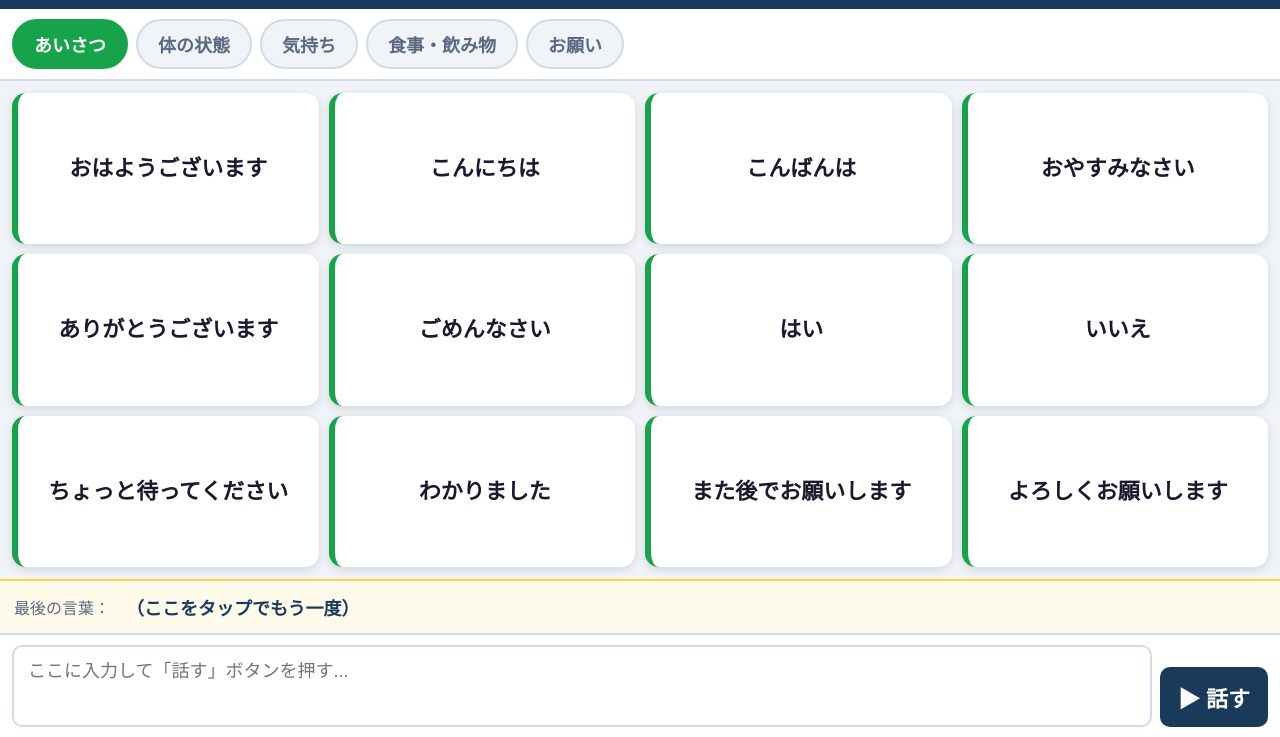
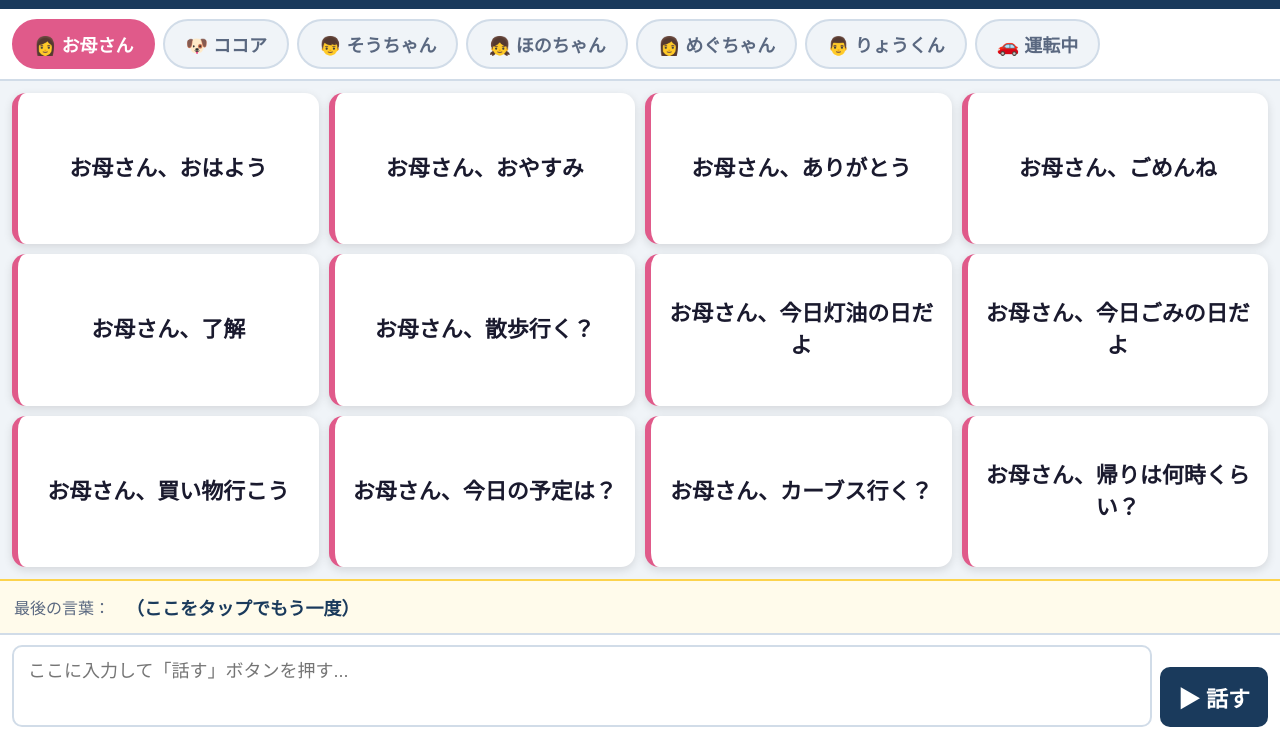
Before and after one commit to megumi621coco/voice-app, a plain HTML site: page index.html in a window 1280 px wide. Shown: the part 63-800 px from the top of the page. Drawn offline with Linux system fonts and the light colour scheme.

Commit message:
カテゴリ・フレーズを家族・ペット・運転中に変更

```diff
--- a/css/style.css
+++ b/css/style.css
@@ -22,11 +22,13 @@
   --shadow:       0 3px 10px rgba(0,0,0,0.12);
   --shadow-press: 0 1px 3px rgba(0,0,0,0.15);
 
-  --c-greeting:  #16a34a;
-  --c-body:      #dc2626;
-  --c-feelings:  #7c3aed;
-  --c-food:      #d97706;
-  --c-requests:  #1d6fdb;
+  --c-okasan:   #e05a8a;
+  --c-cocoa:    #92400e;
+  --c-souchan:  #1d6fdb;
+  --c-honochan: #7c3aed;
+  --c-meguchan: #16a34a;
+  --c-ryokun:   #0f5986;
+  --c-driving:  #d97706;
 
   --font-sm:   16px;
   --font-base: 20px;
@@ -125,11 +127,13 @@ body {
   min-height: 48px;
 }
 
-.cat-btn[data-category="greeting"].active { background: var(--c-greeting); color: white; border-color: var(--c-greeting); }
-.cat-btn[data-category="body"].active     { background: var(--c-body);     color: white; border-color: var(--c-body); }
-.cat-btn[data-category="feelings"].active { background: var(--c-feelings); color: white; border-color: var(--c-feelings); }
-.cat-btn[data-category="food"].active     { background: var(--c-food);     color: white; border-color: var(--c-food); }
-.cat-btn[data-category="requests"].active { background: var(--c-requests); color: white; border-color: var(--c-requests); }
+.cat-btn[data-category="okasan"].active   { background: var(--c-okasan);   color: white; border-color: var(--c-okasan); }
+.cat-btn[data-category="cocoa"].active    { background: var(--c-cocoa);    color: white; border-color: var(--c-cocoa); }
+.cat-btn[data-category="souchan"].active  { background: var(--c-souchan);  color: white; border-color: var(--c-souchan); }
+.cat-btn[data-category="honochan"].active { background: var(--c-honochan); color: white; border-color: var(--c-honochan); }
+.cat-btn[data-category="meguchan"].active { background: var(--c-meguchan); color: white; border-color: var(--c-meguchan); }
+.cat-btn[data-category="ryokun"].active   { background: var(--c-ryokun);   color: white; border-color: var(--c-ryokun); }
+.cat-btn[data-category="driving"].active  { background: var(--c-driving);  color: white; border-color: var(--c-driving); }
 
 .cat-btn:active { opacity: 0.75; }
 
@@ -173,11 +177,13 @@ body {
   box-shadow: var(--shadow-press);
 }
 
-.phrase-btn[data-cat="greeting"] { border-left-color: var(--c-greeting); }
-.phrase-btn[data-cat="body"]     { border-left-color: var(--c-body); }
-.phrase-btn[data-cat="feelings"] { border-left-color: var(--c-feelings); }
-.phrase-btn[data-cat="food"]     { border-left-color: var(--c-food); }
-.phrase-btn[data-cat="requests"] { border-left-color: var(--c-requests); }
+.phrase-btn[data-cat="okasan"]   { border-left-color: var(--c-okasan); }
+.phrase-btn[data-cat="cocoa"]    { border-left-color: var(--c-cocoa); }
+.phrase-btn[data-cat="souchan"]  { border-left-color: var(--c-souchan); }
+.phrase-btn[data-cat="honochan"] { border-left-color: var(--c-honochan); }
+.phrase-btn[data-cat="meguchan"] { border-left-color: var(--c-meguchan); }
+.phrase-btn[data-cat="ryokun"]   { border-left-color: var(--c-ryokun); }
+.phrase-btn[data-cat="driving"]  { border-left-color: var(--c-driving); }
 
 @keyframes pulse {
   0%   { transform: scale(1); }
--- a/index.html
+++ b/index.html
@@ -23,11 +23,13 @@
 
   <!-- カテゴリタブ -->
   <nav class="category-nav" id="categoryNav" role="tablist" aria-label="カテゴリ">
-    <button class="cat-btn active" data-category="greeting" role="tab" aria-selected="true">あいさつ</button>
-    <button class="cat-btn" data-category="body" role="tab" aria-selected="false">体の状態</button>
-    <button class="cat-btn" data-category="feelings" role="tab" aria-selected="false">気持ち</button>
-    <button class="cat-btn" data-category="food" role="tab" aria-selected="false">食事・飲み物</button>
-    <button class="cat-btn" data-category="requests" role="tab" aria-selected="false">お願い</button>
+    <button class="cat-btn active" data-category="okasan" role="tab" aria-selected="true">👩 お母さん</button>
+    <button class="cat-btn" data-category="cocoa" role="tab" aria-selected="false">🐶 ココア</button>
+    <button class="cat-btn" data-category="souchan" role="tab" aria-selected="false">👦 そうちゃん</button>
+    <button class="cat-btn" data-category="honochan" role="tab" aria-selected="false">👧 ほのちゃん</button>
+    <button class="cat-btn" data-category="meguchan" role="tab" aria-selected="false">👩 めぐちゃん</button>
+    <button class="cat-btn" data-category="ryokun" role="tab" aria-selected="false">👨 りょうくん</button>
+    <button class="cat-btn" data-category="driving" role="tab" aria-selected="false">🚗 運転中</button>
   </nav>
 
   <!-- フレーズ一覧 -->
--- a/js/app.js
+++ b/js/app.js
@@ -4,77 +4,102 @@
 
 // ---- フレーズデータ ----
 const PHRASES = {
-  greeting: [
-    'おはようございます',
-    'こんにちは',
-    'こんばんは',
-    'おやすみなさい',
-    'ありがとうございます',
-    'ごめんなさい',
-    'はい',
-    'いいえ',
-    'ちょっと待ってください',
-    'わかりました',
-    'また後でお願いします',
-    'よろしくお願いします',
+  okasan: [
+    'お母さん、おはよう',
+    'お母さん、おやすみ',
+    'お母さん、ありがとう',
+    'お母さん、ごめんね',
+    'お母さん、了解',
+    'お母さん、散歩行く？',
+    'お母さん、今日灯油の日だよ',
+    'お母さん、今日ごみの日だよ',
+    'お母さん、買い物行こう',
+    'お母さん、今日の予定は？',
+    'お母さん、カーブス行く？',
+    'お母さん、帰りは何時くらい？',
   ],
-  body: [
-    '痛いです',
-    'とても痛いです',
-    '苦しいです',
-    'しんどいです',
-    'かゆいです',
-    '寒いです',
-    '暑いです',
-    '気持ち悪いです',
-    '頭が痛いです',
-    'お腹が痛いです',
-    '大丈夫です',
-    '横になりたいです',
-    '休みたいです',
-    'めまいがします',
+  cocoa: [
+    'ココちゃん、おはよう',
+    'ココちゃん、おやすみ',
+    'ココちゃん、かわいいね',
+    'ココちゃん、お父さんだよ',
+    'ココちゃん、ご飯だよ',
+    'ココちゃん、ハミガキガムあげるね',
+    'ココちゃん、おやつだよ',
+    'ココちゃん、待て！',
+    'ココちゃん、伏せ！',
+    'ココちゃん、おすわり',
+    'ココちゃん、散歩行くよ',
   ],
-  feelings: [
-    '嬉しいです',
-    '悲しいです',
-    '不安です',
-    '怖いです',
-    '落ち着きました',
-    '寂しいです',
-    '感謝しています',
-    '退屈です',
-    '眠いです',
-    '疲れました',
-    '元気です',
-    'イライラします',
+  souchan: [
+    'そうちゃん、おはよう',
+    'そうちゃん、おやすみ',
+    'そうちゃん、かわいいね',
+    'そうちゃん、じいじだよ',
+    'そうちゃん、ご飯だよ',
+    'そうちゃん、ハミガキだよ',
+    'そうちゃん、おやつだよ',
+    'そうちゃん、いってらっしゃい',
+    'そうちゃん、いいよ！',
+    'じいじは、そうちゃん、大好きだよ',
+    'そうちゃん、散歩行くよ',
+    'そうちゃん、癇癪のもち、持ってない？',
   ],
-  food: [
-    'お腹が空きました',
-    'お腹がいっぱいです',
-    '水が飲みたいです',
-    'お茶が飲みたいです',
-    'おいしいです',
-    'もう少し食べます',
-    'ごちそうさまでした',
-    '温め直してください',
-    '冷たいものが欲しいです',
-    '甘いものが食べたいです',
-    '薄味にしてください',
-    '箸を持ってきてください',
+  honochan: [
+    'ほのちゃん、おはよう',
+    'ほのちゃん、おやすみ',
+    'ほのちゃん、かわいいね',
+    'ほのちゃん、じいじだよ',
+    'ほのちゃん、ご飯だよ',
+    'ほのちゃん、ハミガキだよ',
+    'ほのちゃん、おやつだよ',
+    'ほのちゃん、いってらっしゃい',
+    'ほのちゃん、いいよ！',
+    'じいじは、ほのちゃん、大好きだよ',
+    'ほのちゃん、散歩行くよ',
+    'ほのちゃん、こっちおいで',
   ],
-  requests: [
-    '助けてください',
-    '呼んでください',
-    'トイレに行きたいです',
-    '窓を開けてください',
-    '窓を閉めてください',
-    '電気をつけてください',
-    '電気を消してください',
-    'テレビをつけてください',
-    '音量を上げてください',
-    '音量を下げてください',
-    '毛布を持ってきてください',
-    'もう一度言ってください',
+  meguchan: [
+    'めぐちゃん、おはよう',
+    'めぐちゃん、おやすみ',
+    'めぐちゃん、ほのちゃん起きたよ',
+    'めぐちゃん、お風呂何時に入る？',
+    'めぐちゃん、髪切って',
+    'めぐちゃん、夕飯何食べたい？',
+    'めぐちゃん、昼ごはん何食べたい？',
+    'めぐちゃん、散歩行ってくるね',
+    'めぐちゃん、買い物行ってくるね',
+    'めぐちゃん、今日の予定は？',
+    'めぐちゃん、いってらっしゃい',
+    'めぐちゃん、パン、いる？',
+  ],
+  ryokun: [
+    'りょうくん、おはよう',
+    'りょうくん、おやすみ',
+    'りょうくん、髪切って',
+    'りょうくん、いってらっしゃい',
+    'りょうくん、パン、いる？',
+    'りょうくん、車のタイヤ変えた？',
+    'りょうくん、おいしいものあるけど、いる？',
+    'りょうくん、仕事はどう？',
+    'りょうくん、ココちゃんにおやつあげてね',
+    'りょうくん、気を付けて運転してね',
+    'りょうくん、また待ってるね',
+    'りょうくん、仕事がんばってね',
+  ],
+  driving: [
+    'まっすぐ進んで',
+    'ここを右に曲がって',
+    '次を右に曲がって',
+    '次の次を右に曲がって',
+    'ここを左に曲がって',
+    '次を左に曲がって',
+    '次の次を左に曲がって',
+    '違う道がいいと思うよ',
+    '右車線に入って',
+    '左車線に入って',
+    '右側に空きがある',
+    '左側に空きがある',
   ],
 };
 
@@ -173,7 +198,7 @@ function updateLastSpoken(text) {
 }
 
 // ---- フレーズグリッド描画 ----
-let currentCategory = 'greeting';
+let currentCategory = 'okasan';
 
 function renderPhrases(category) {
   const grid = document.getElementById('phraseGrid');
```
